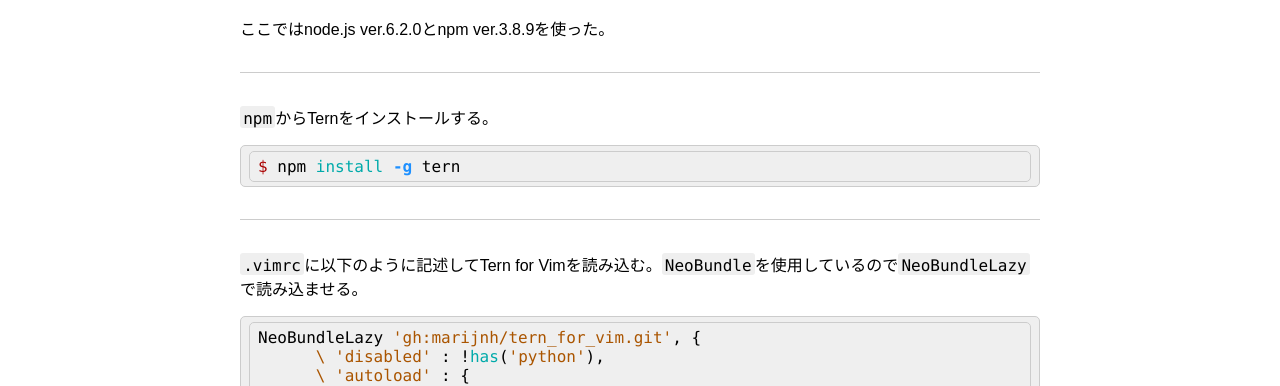
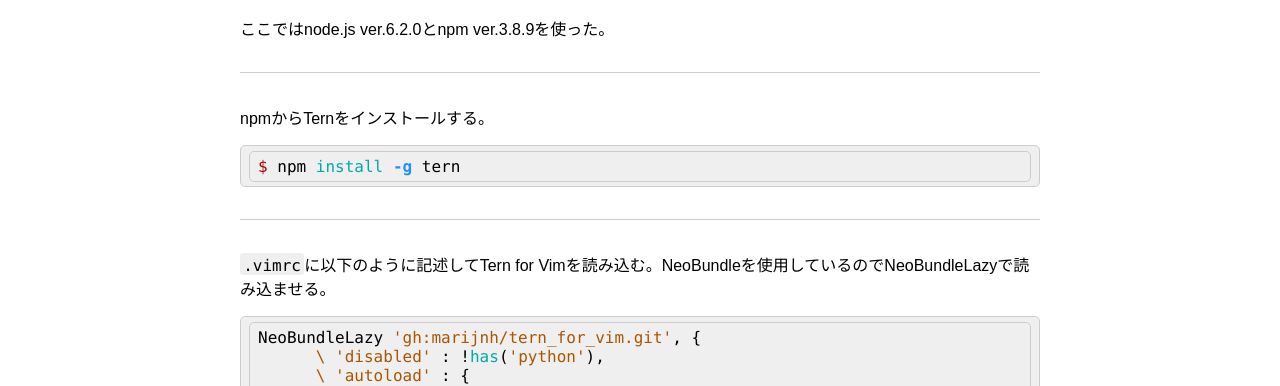
Before and after one commit to tsukurite/notes, a Jekyll site: the page built from _posts/sasa+1/2016-05-25-completion-javascript-with-tern.md, in a window 1280 px wide. Shown: the part 250-636 px from the top of the page. Built offline with Jekyll 4.4.1, drawn with Linux system fonts in a browser that asks for light colours.

Commit message:
記事を修正

````diff
--- a/_posts/sasa+1/2016-05-25-completion-javascript-with-tern.md
+++ b/_posts/sasa+1/2016-05-25-completion-javascript-with-tern.md
@@ -11,7 +11,7 @@
 
 ---
 
-`npm`からTernをインストールする。
+npmからTernをインストールする。
 
 ```sh
 $ npm install -g tern
@@ -19,7 +19,7 @@
 
 ---
 
-`.vimrc`に以下のように記述してTern for Vimを読み込む。`NeoBundle`を使用しているので`NeoBundleLazy`で読み込ませる。
+`.vimrc`に以下のように記述してTern for Vimを読み込む。NeoBundleを使用しているのでNeoBundleLazyで読み込ませる。
 
 ```vim
 NeoBundleLazy 'gh:marijnh/tern_for_vim.git', {
````
